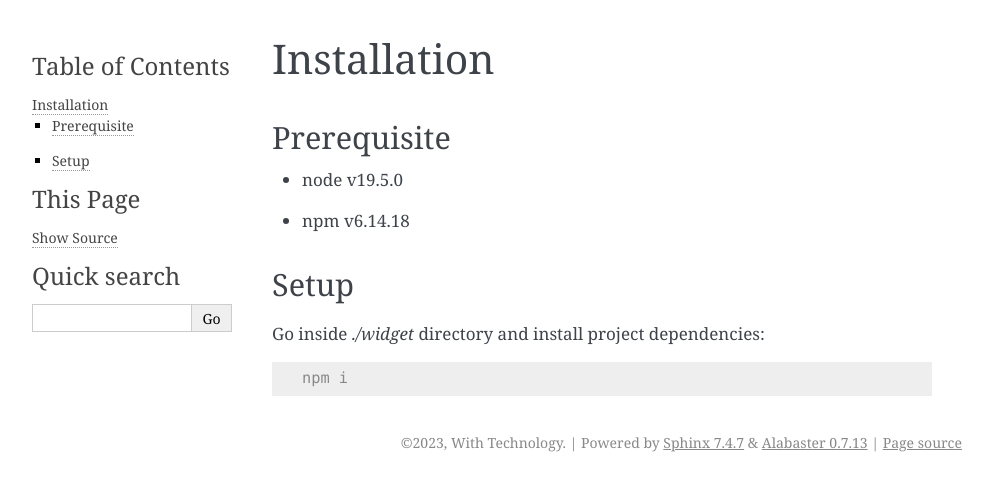
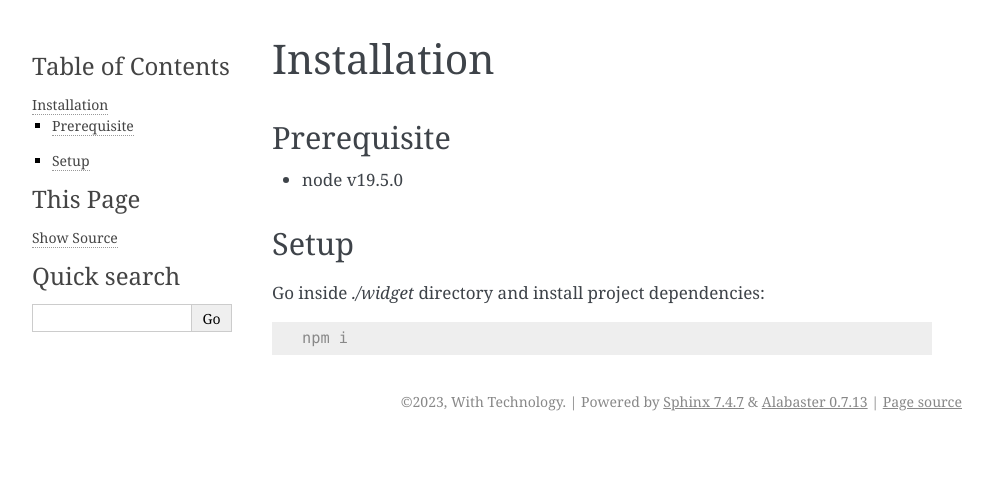
Before and after one commit to ChatFAQ/ChatFAQ, a Sphinx documentation site: the page built from doc/source/modules/widget/installation.rst, in a window 1280 px wide. Shown: the top 491 px of the page, without its empty margins (148-1141 px from the left). Built offline with Sphinx 7.4.7, drawn with Linux system fonts in a browser that asks for light colours; pages that are not in the unit, such as notebooks, are missing from menus; the version number is read from the project's files by our own code.

```diff
--- a/doc/source/modules/widget/installation.rst
+++ b/doc/source/modules/widget/installation.rst
@@ -6,7 +6,6 @@
 ---------------------
 
 - node v19.5.0
-- npm v6.14.18
 
 Setup
 ---------------------
```
